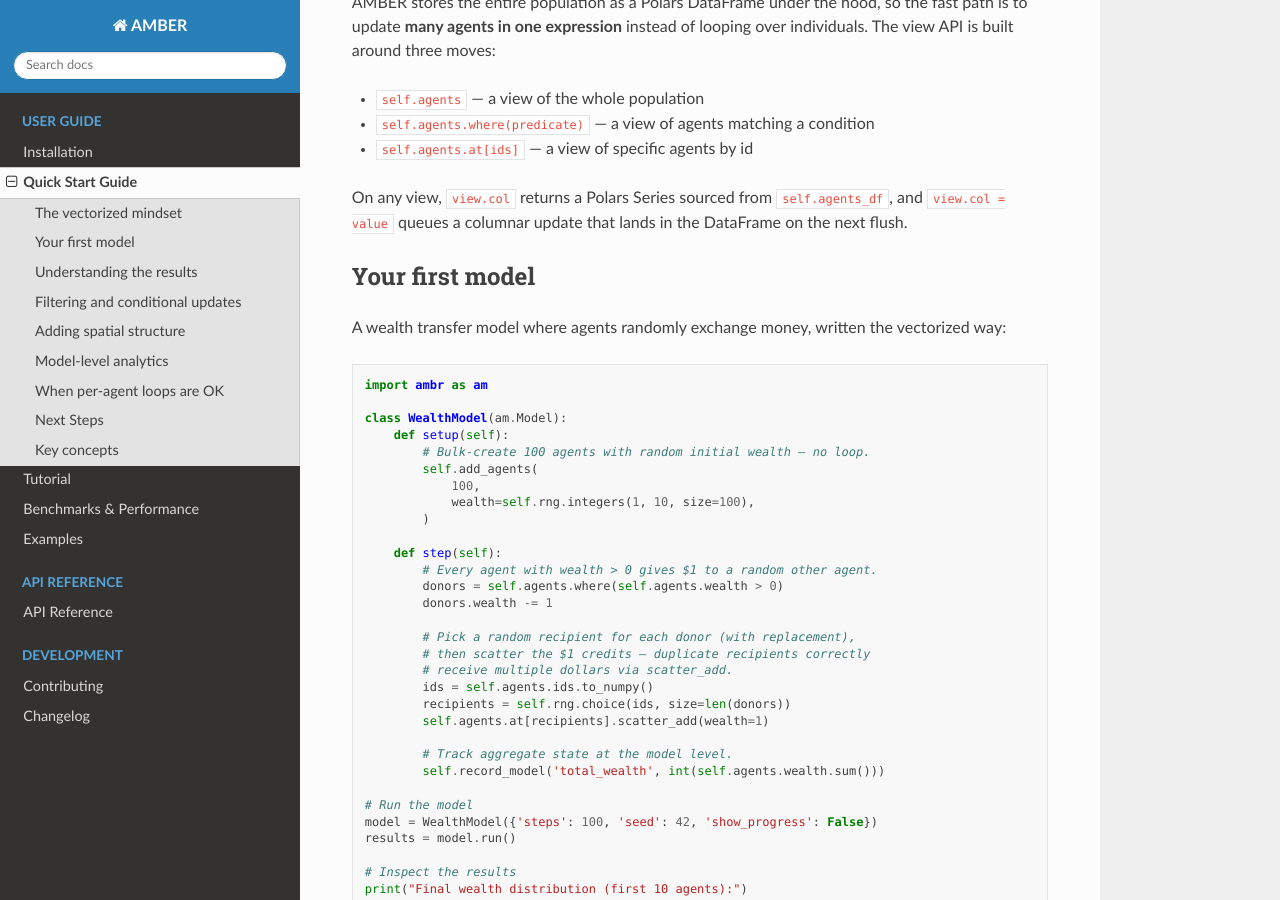
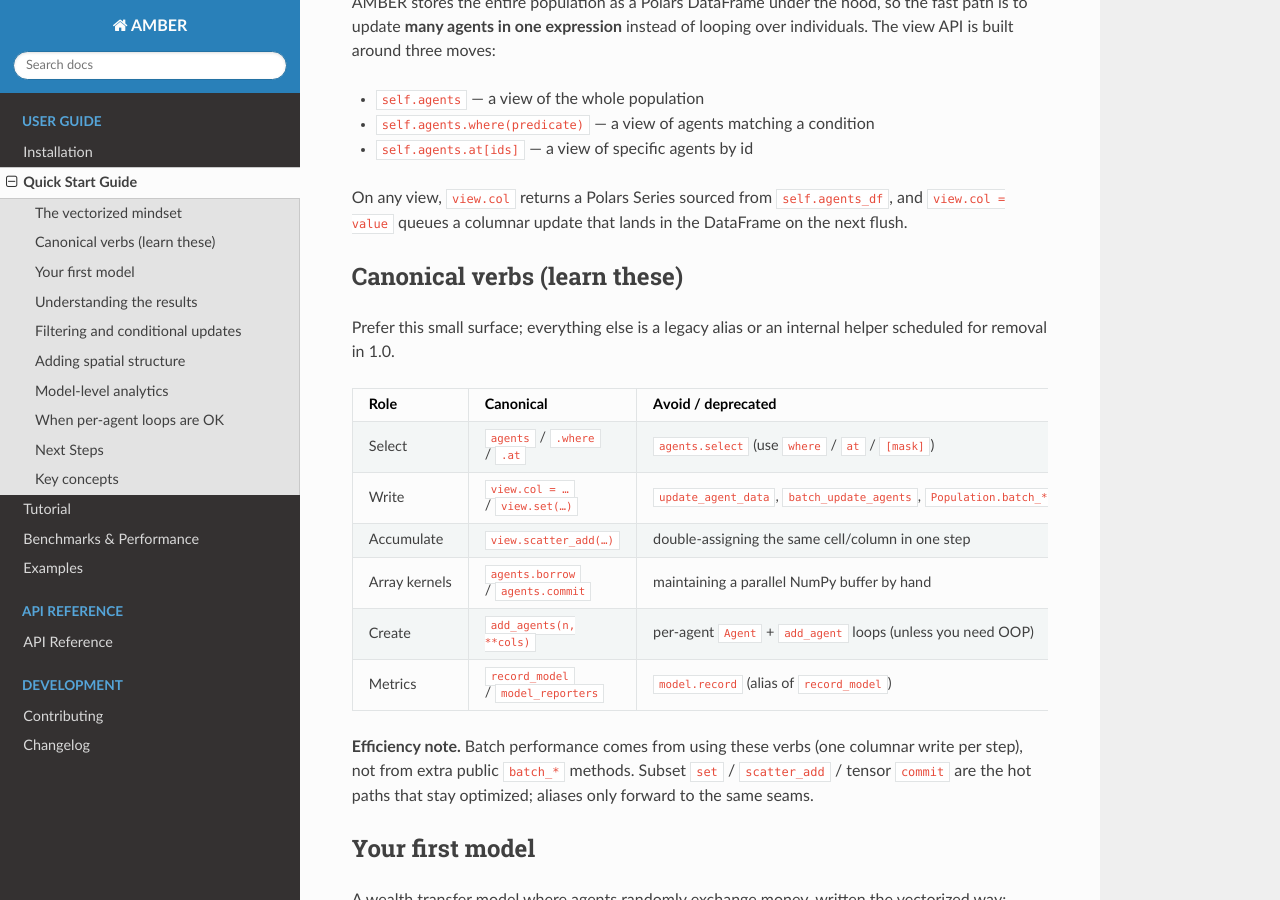
Before and after one commit to a11to1n3/AMBER, a Sphinx documentation site: the page built from docs/quickstart.rst, in a window 1280 px wide and 900 px high, scrolled down 273 px. Built offline with Sphinx 7.4.7 and the Read the Docs theme 3.1.0, drawn with Linux system fonts in a browser that asks for light colours.

Commit message:
docs+api: canonical verbs table; deprecate parallel batch aliases
Document the small select/write/scatter/borrow-commit surface in the
quickstart and sequences API. Mark Model.update_agent_data,
batch_update_agents, and Population set/batch mutators as deprecated
aliases of the view write path (still functional until 1.0).

```diff
--- a/docs/quickstart.rst
+++ b/docs/quickstart.rst
@@ -17,6 +17,43 @@ looping over individuals. The view API is built around three moves:
 On any view, ``view.col`` returns a Polars Series sourced from
 ``self.agents_df``, and ``view.col = value`` queues a columnar update that
 lands in the DataFrame on the next flush.
+
+Canonical verbs (learn these)
+-----------------------------
+
+Prefer this small surface; everything else is a legacy alias or an internal
+helper scheduled for removal in 1.0.
+
+.. list-table::
+   :header-rows: 1
+   :widths: 22 38 40
+
+   * - Role
+     - Canonical
+     - Avoid / deprecated
+   * - Select
+     - ``agents`` / ``.where`` / ``.at``
+     - ``agents.select`` (use ``where`` / ``at`` / ``[mask]``)
+   * - Write
+     - ``view.col = …`` / ``view.set(…)``
+     - ``update_agent_data``, ``batch_update_agents``, ``Population.batch_*``
+   * - Accumulate
+     - ``view.scatter_add(…)``
+     - double-assigning the same cell/column in one step
+   * - Array kernels
+     - ``agents.borrow`` / ``agents.commit``
+     - maintaining a parallel NumPy buffer by hand
+   * - Create
+     - ``add_agents(n, **cols)``
+     - per-agent ``Agent`` + ``add_agent`` loops (unless you need OOP)
+   * - Metrics
+     - ``record_model`` / ``model_reporters``
+     - ``model.record`` (alias of ``record_model``)
+
+**Efficiency note.** Batch performance comes from using these verbs (one
+columnar write per step), not from extra public ``batch_*`` methods. Subset
+``set`` / ``scatter_add`` / tensor ``commit`` are the hot paths that stay
+optimized; aliases only forward to the same seams.
 
 Your first model
 ----------------
```
Also changed, not shown: CHANGELOG.md (+10 -0 lines), docs/api/sequences.rst (+12 -2 lines), docs/changelog.rst (+9 -0 lines), 3 other files.
